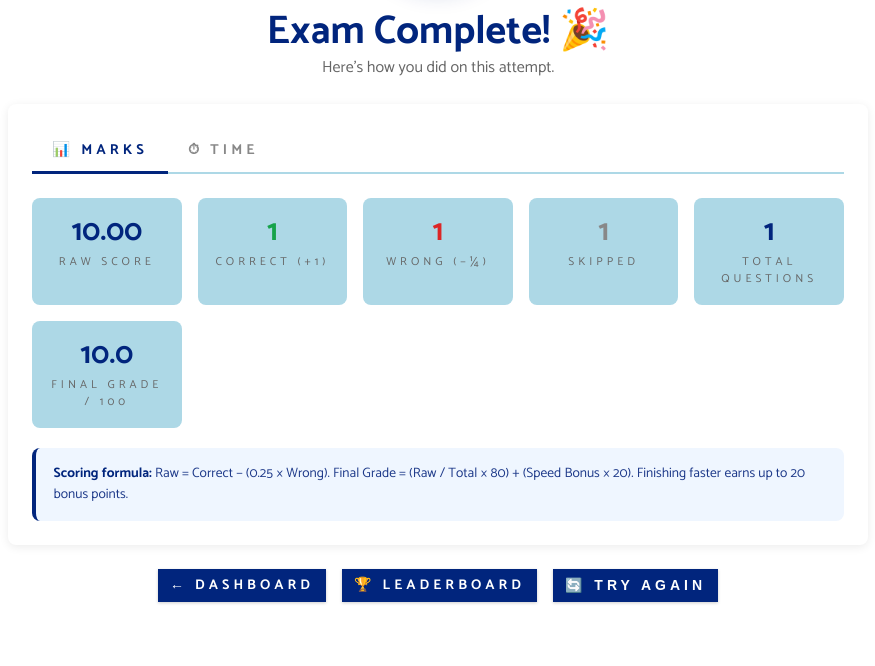
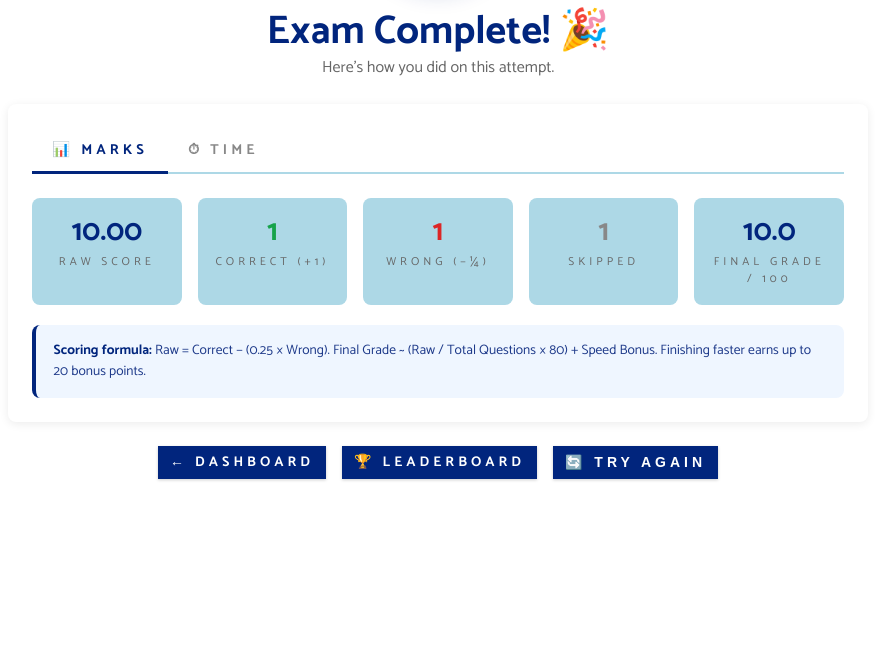
Before and after one commit to prashant-sharma-cmd/ace-the-entrance, a Django app: template config/sxcmodel/templates/sxcmodel/results.html in a window 1280 px wide. Shown: the part 240-906 px from the top of the page, without its empty margins (202-1077 px from the left). After the commit the page ends 721 px from the top, so only its background shows below. Run offline with Django 5.2, Linux system fonts and the light colour scheme; the template is opened without the code that fills it: most values are stand-ins (such as "Sample title", 1, 10 or a date in 2020); some web fonts are replaced.

Commit message:
Minor Changes

```diff
--- a/config/sxcmodel/templates/sxcmodel/dashboard.html
+++ b/config/sxcmodel/templates/sxcmodel/dashboard.html
@@ -142,7 +142,7 @@
                 </div>
                 <div>
                     <p class="quiz-info-item-label">Questions</p>
-                    <p class="quiz-info-item-value">20 per subject (120 total)</p>
+                    <p class="quiz-info-item-value">20 per subject (100 total)</p>
                 </div>
                 <div>
                     <p class="quiz-info-item-label">Duration</p>
--- a/config/sxcmodel/templates/sxcmodel/results.html
+++ b/config/sxcmodel/templates/sxcmodel/results.html
@@ -69,10 +69,6 @@
                         <div class="results-stat-label">Skipped</div>
                     </div>
                     <div class="results-stat-card">
-                        <div class="results-stat-value">{{ total_questions }}</div>
-                        <div class="results-stat-label">Total Questions</div>
-                    </div>
-                    <div class="results-stat-card">
                         <div class="results-stat-value">{{ attempt.final_grade|floatformat:1 }}</div>
                         <div class="results-stat-label">Final Grade / 100</div>
                     </div>
@@ -81,7 +77,7 @@
                 <div class="results-formula-box">
                     <strong>Scoring formula:</strong>
                     Raw = Correct − (0.25 × Wrong).
-                    Final Grade = (Raw / Total × 80) + (Speed Bonus × 20).
+                    Final Grade ~ (Raw / Total Questions × 80) + Speed Bonus.
                     Finishing faster earns up to 20 bonus points.
                 </div>
             </div>
@@ -102,8 +98,10 @@
                         <div class="results-stat-label">Time Remaining</div>
                     </div>
                     <div class="results-stat-card">
-                        <div class="results-stat-value">{% widthratio attempt.total_time_seconds 5400 20 %}</div>
-                        <div class="results-stat-label">Speed Bonus (/ 20)</div>
+                        <div class="results-stat-value">
+                            {{ speed_bonus }}
+                        </div>
+                        <div class="results-stat-label">Speed Bonus</div>
                     </div>
                 </div>
             </div>
--- a/config/sxcmodel/views.py
+++ b/config/sxcmodel/views.py
@@ -7,7 +7,7 @@ from django.utils import timezone
 from django.views import View
 from django.views.generic import ListView, TemplateView
 
-from .constants import MAX_TIME_SECONDS
+from .constants import MAX_TIME_SECONDS, TIME_WEIGHT
 from .models import Leaderboard, Question, QuizAttempt, UserAnswer
 from .utils import build_question_sequence, compute_final_grade, get_section_label
 
@@ -273,11 +273,13 @@ class ResultsView(LoginRequiredMixin, AttemptMixin, TemplateView):
         attempt = self.get_attempt(session_key)
         total_questions = sum(len(s) for s in attempt.question_sequence)
         avg_time = attempt.total_time_seconds / total_questions if total_questions else 0
+        time_bonus = max(0.0, 1 - attempt.total_time_seconds / MAX_TIME_SECONDS) * 20
 
         context = self.get_context_data(
             attempt=attempt,
             total_questions=total_questions,
             avg_time_seconds=int(avg_time),
+            speed_bonus=round(time_bonus, 0),
         )
         return self.render_to_response(context)
 
```
Also changed, not shown: config/discussion/temp.txt (deleted, +0 -10 lines).
